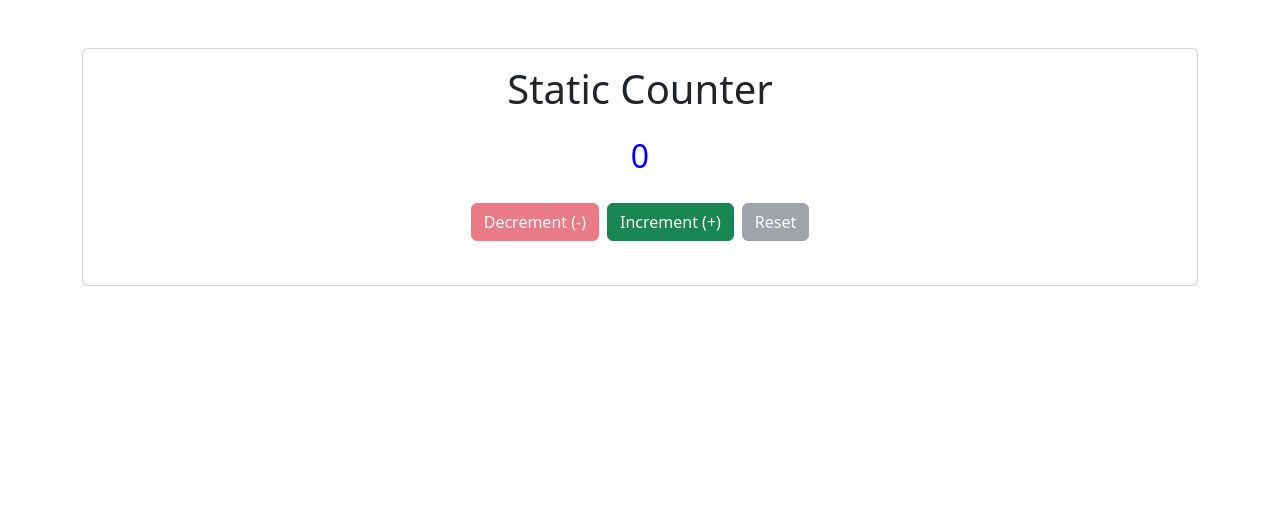
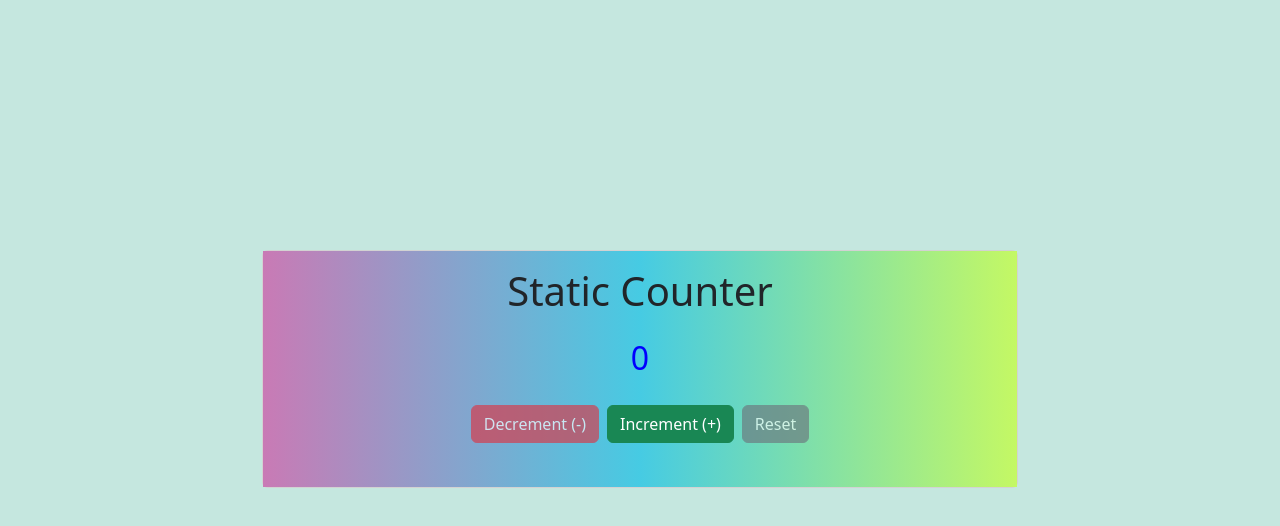
Before and after one commit to mekams/static-counter, a React (Create React App) app: page / in a window 1280 px wide. Shown: the top 526 px of the page. Built offline with nearby package versions, Linux system fonts and the light colour scheme.

Commit message:
colors added

```diff
--- a/src/App.js
+++ b/src/App.js
@@ -1,6 +1,6 @@
 import React, {useState,useEffect} from "react";
 
-function App(props){
+function App(){
   const [count, setCount] = useState(0);   //useState hook used to set the counter initially to value '0'
 
   useEffect(()=>{
--- a/src/index.css
+++ b/src/index.css
@@ -0,0 +1,8 @@
+html body{
+    background-color:rgba(125, 201, 184, 0.439);
+    margin:250px;
+    box-sizing: border-box;
+}
+.card-body{
+    background-image: linear-gradient(to left,rgb(196, 248, 100), rgb(70, 203, 227),rgb(201, 122, 181));
+}
```
